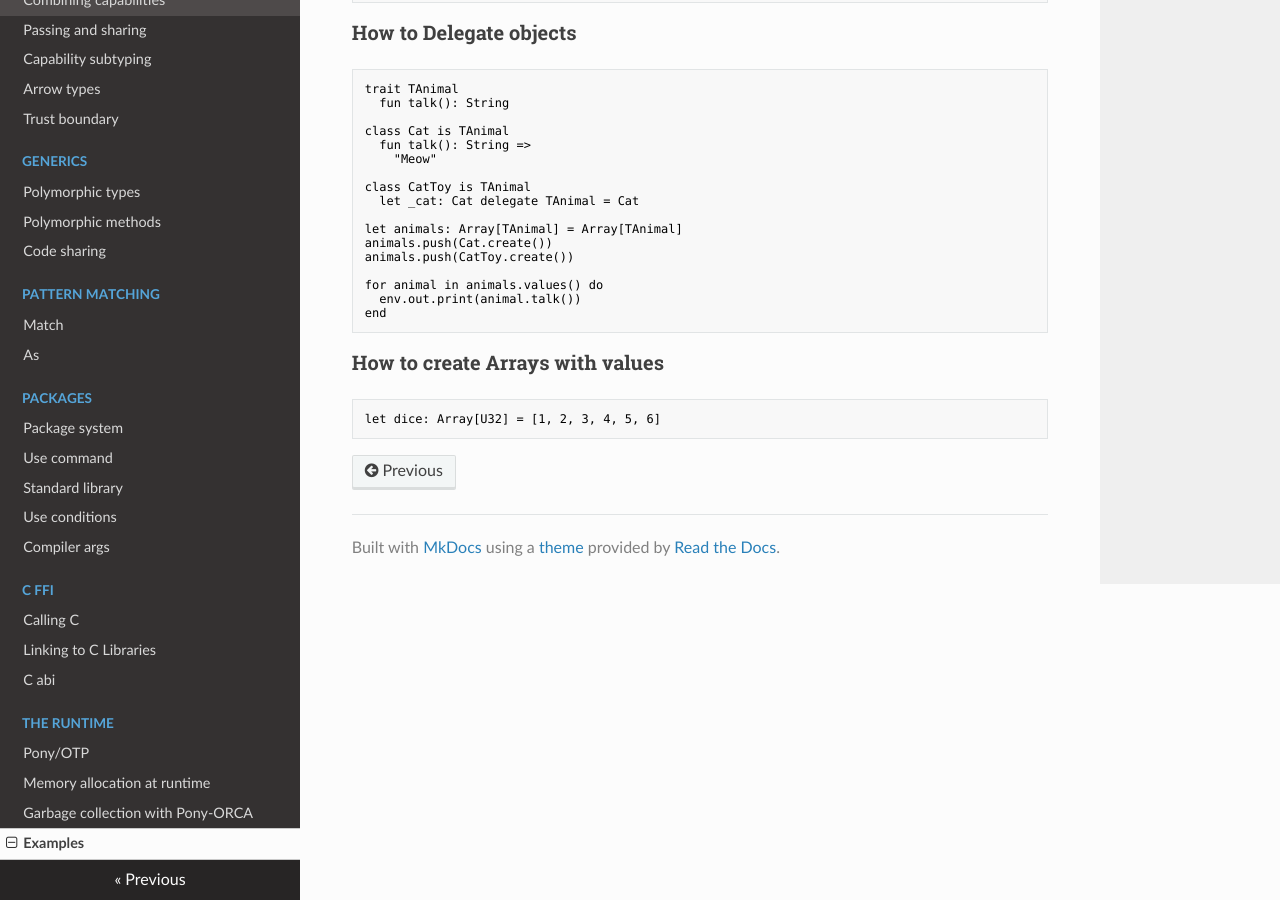
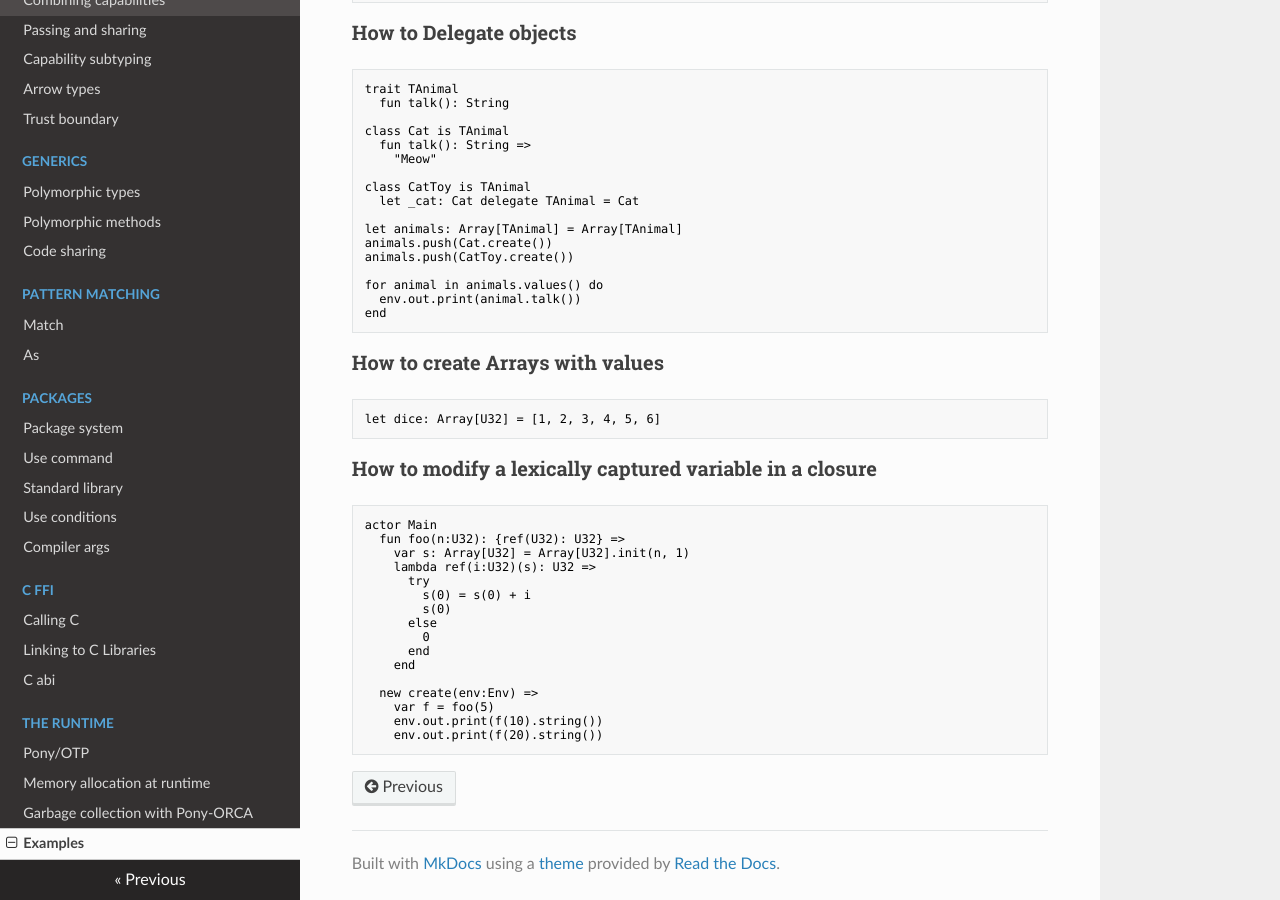
Before and after one commit to ponylang/pony-tutorial, an MkDocs documentation site: the page built from docs/examples/examples.md, in a window 1280 px wide and 900 px high, scrolled down 3370 px. Built offline with MkDocs 1.6.1, drawn with Linux system fonts in a browser that asks for light colours; nearby versions of some CDN libraries; old or Windows-style settings are respelled for this version of MkDocs.

Commit message:
Add closure example

````diff
--- a/docs/examples/examples.md
+++ b/docs/examples/examples.md
@@ -220,3 +220,24 @@ end
 ```pony
 let dice: Array[U32] = [1, 2, 3, 4, 5, 6]
 ```
+
+### How to modify a lexically captured variable in a closure
+
+```pony
+actor Main
+  fun foo(n:U32): {ref(U32): U32} =>
+    var s: Array[U32] = Array[U32].init(n, 1)
+    lambda ref(i:U32)(s): U32 =>
+      try
+        s(0) = s(0) + i
+        s(0)
+      else
+        0
+      end
+    end
+
+  new create(env:Env) =>
+    var f = foo(5)
+    env.out.print(f(10).string())
+    env.out.print(f(20).string())
+```
````
